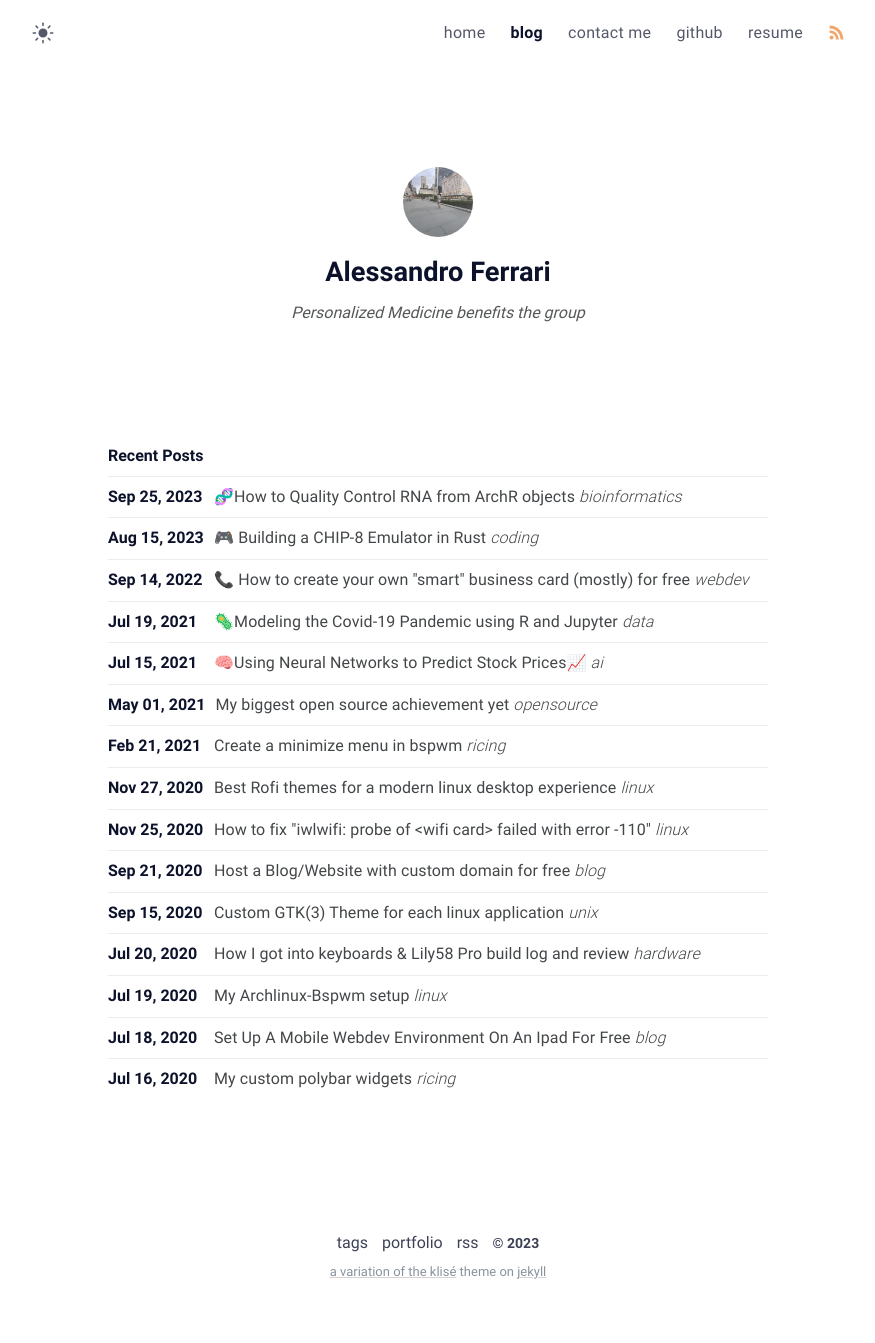
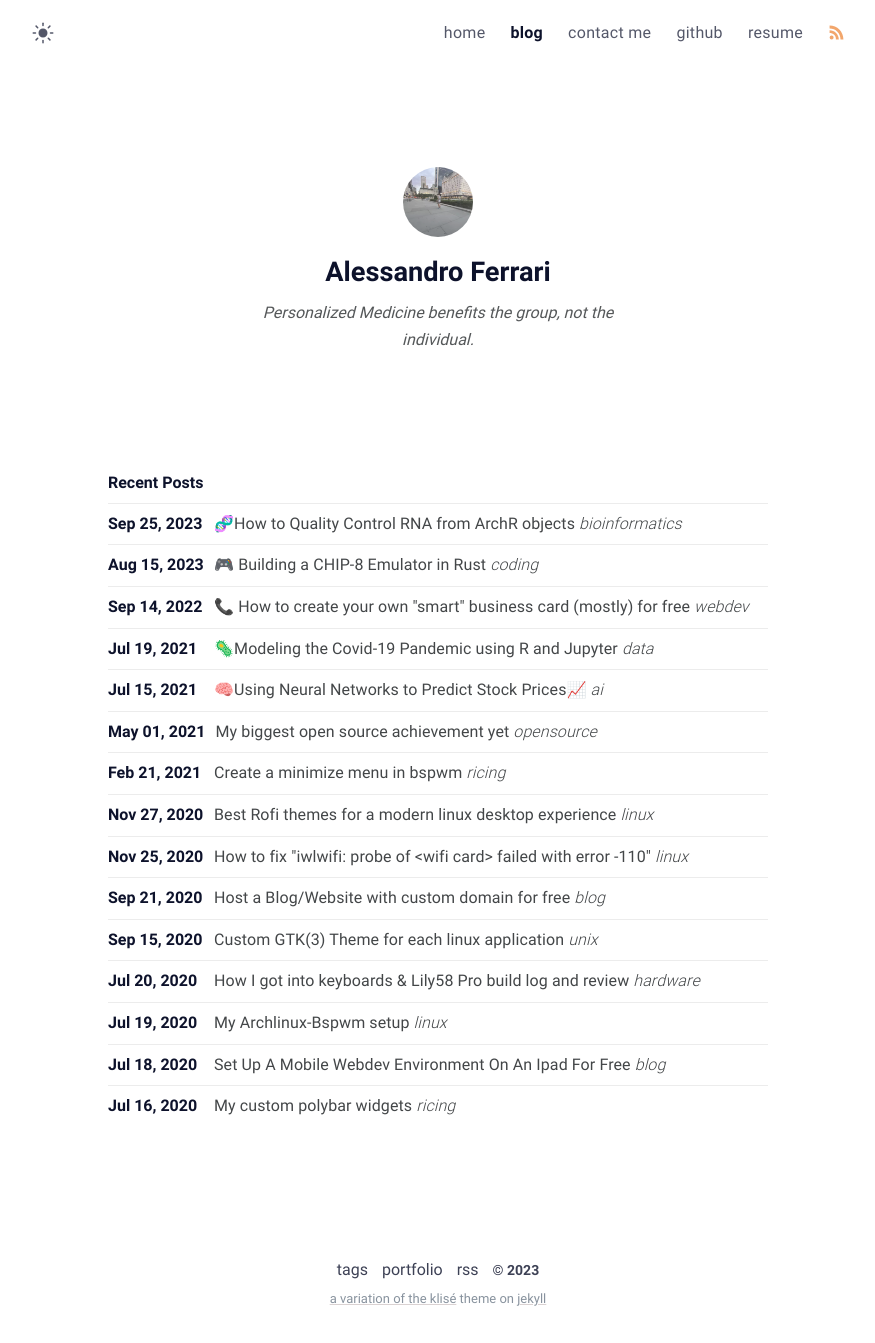
Before and after one commit to Ferryistaken/website, a Jekyll site: the page built from blog/index.md, in a window 1280 px wide. Shown: the whole page, without its empty margins (202-1077 px from the left). Built offline with Jekyll 4.4.1, drawn with Linux system fonts in a browser that asks for light colours; before the commit the page ends 1316 px from its top, so only the background shows below that.

```diff
--- a/_config.yml
+++ b/_config.yml
@@ -1,5 +1,5 @@
 # Site settings
-title: Ferry's Website # site title
+title: Alessandro Ferrari's Website
 short_name: "fs"
 description: >- # site description
   This is my website. It contains a blog, my portfolio, and ways to contact me.
@@ -13,10 +13,10 @@ mode: light
 author:
   name: Alessandro Ferrari # author name
   bio: >- # tell to the world
-    <i>Personalized Medicine benefits the group</i>
+    <i>Personalized Medicine benefits the group, not the individual.</i>
   username: ferry # author username
   github: Ferryistaken
-  twitter: ferrryx
+  twitter: notfound
   facebook: Alessandro Ferrari
   email: alessandroferrari@gatech.edu
   avatar: /assets/img/avatar.webp
--- a/_layouts/blog.html
+++ b/_layouts/blog.html
@@ -1,5 +1,6 @@
 ---
 layout: home
+title: "Blog"
 ---
 
 <h4 class="posts-item-note">Recent Posts</h4>
```
